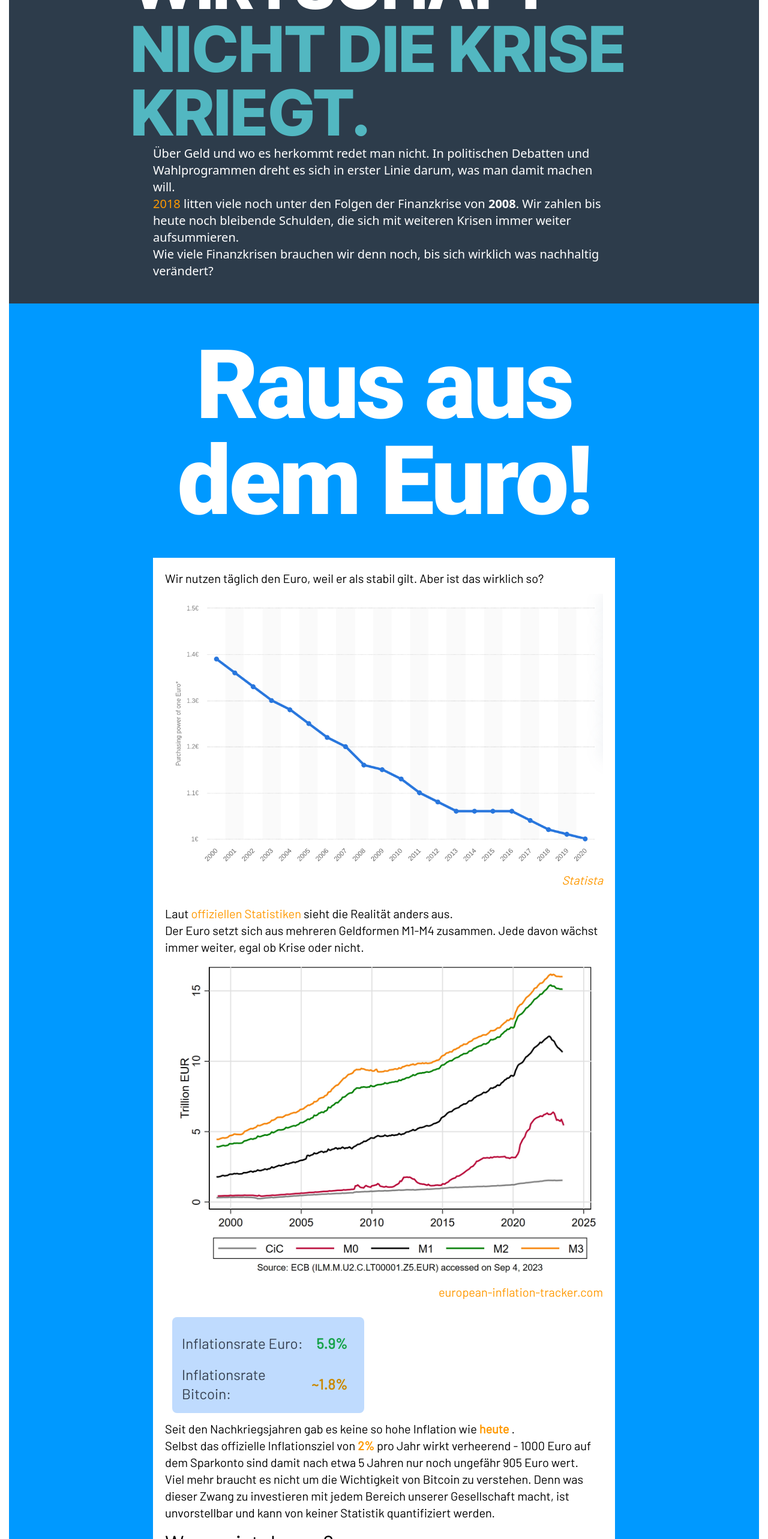
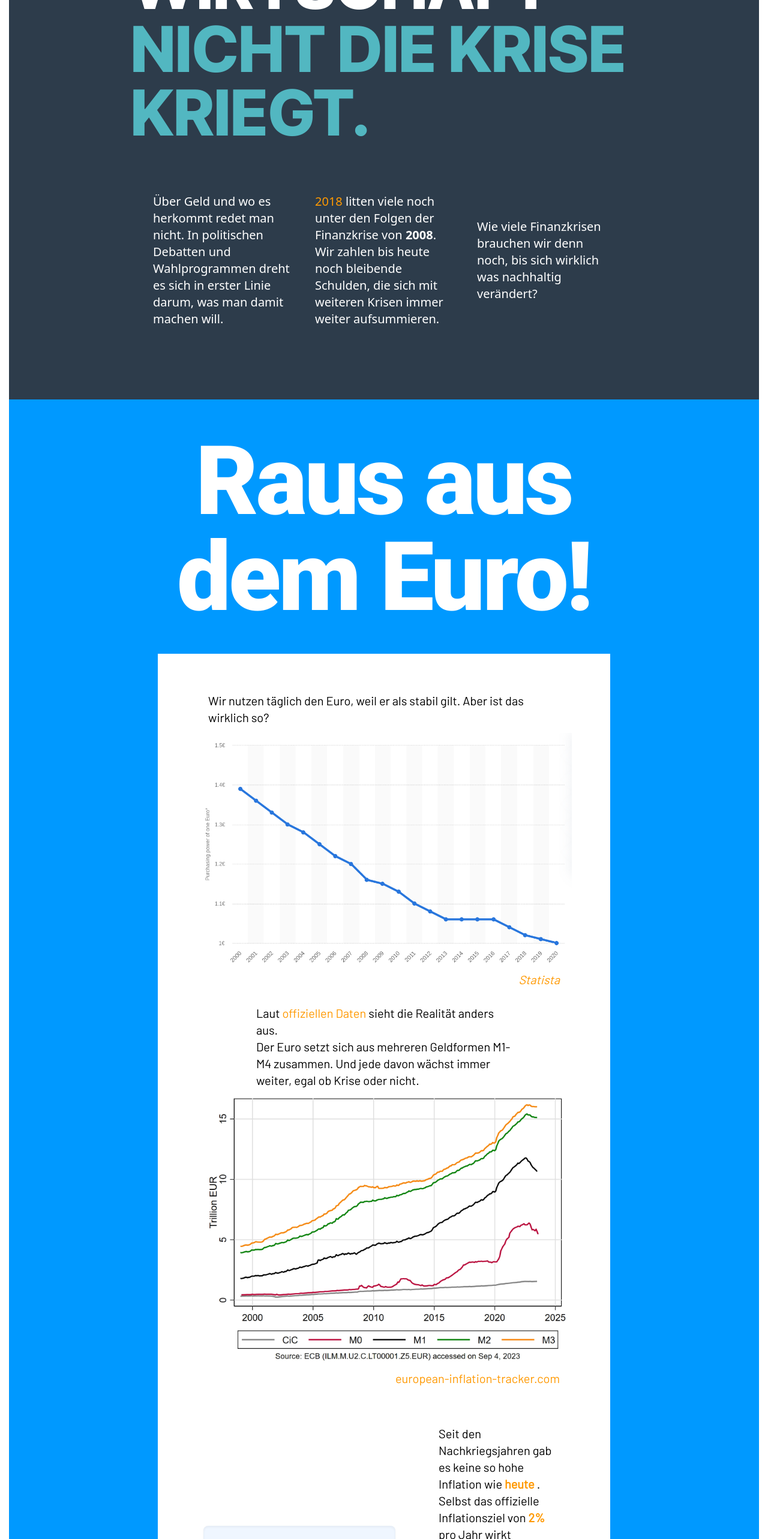
Before and after one commit to lumsdnb/werte-verbinden, a SvelteKit app: page / in a window 1280 px wide. Shown: the part 234-2800 px from the top of the page at 60% size. Built offline with nearby package versions, Linux system fonts and the light colour scheme.

Commit message:
Tweak styles and text more

```diff
--- a/src/lib/assets/Footer.svelte
+++ b/src/lib/assets/Footer.svelte
@@ -4,7 +4,7 @@
 
 <RainbowLine />
 <footer
-  class="shadow-inner flex flex-col justify-center items-center gap-2 py-10 px-4 text-center bg-lums-blue text-gray-300 text-sm"
+  class="w-screen shadow-inner flex flex-col justify-center items-center gap-2 py-10 px-4 text-center bg-lums-blue text-gray-300 text-sm"
 >
   <span class="max-w-2xl text-gray-400"
     >Bevor sich jemand beschwert: dieses Projekt hat keine Assoziationen mit
--- a/src/routes/+layout.svelte
+++ b/src/routes/+layout.svelte
@@ -6,8 +6,10 @@
 </script>
 
 <svelte:head><title>Werte verbinden</title></svelte:head>
-<main class="m-0 p-0 text-lg lg:text-xl w-full flex flex-col justify-center">
-  <RainbowLine />
+<RainbowLine />
+<main
+  class=" m-0 p-0 text-lg lg:text-xl w-full flex items-center flex-col justify-center"
+>
   <slot />
 
   <CommentBox />
--- a/src/routes/+page.svelte
+++ b/src/routes/+page.svelte
@@ -14,25 +14,8 @@
   <!-- 8 equally sized boxes -->
 </header>
 
-<!-- <section class="m-5 max-w-2xl flex flex-col items-center">
-  <blockquote class="gap-5text-xl italic font-se m ibold text-gray-900 m-10">
-    <svg
-      class="w-8 h-8 text-gray -400 dark:text-gray-600 m-4"
-      aria-hidden="true"
-      xmlns="http://www.w3.org/2000/svg"
-      fill="currentColor"
-      viewBox="0 0 18 14"
-    >
-      <path
-        d="M6 0H2a2 2 0 0 0-2 2v4a2 2 0 0 0 2 2h4v1a3 3 0 0 1-3 3H2a1 1 0 0 0 0 2h1a5.006 5.006 0 0 0 5-5V2a2 2 0 0 0-2-2Zm10 0h-4a2 2 0 0 0-2 2v4a2 2 0 0 0 2 2h4v1a3 3 0 0 1-3 3h-1a1 1 0 0 0 0 2h1a5.006 5.006 0 0 0 5-5V2a2 2 0 0 0-2-2Z"
-      />
-    </svg>
-    bla
-  </blockquote>
-</section> -->
-
 <section
-  class="text-white lg:px-60 bg-cdu-darkblue m-0 p-10 pt-16 w-full flex flex-col items-center justify-center md:px-60"
+  class="text-white lg:px-60 bg-cdu-darkblue m-0 p-10 pt-16 w-full flex flex-col items-center justify-center md:px-20"
 >
   <h2 class=" md:text-8xl text-4xl scale-110 pb-5 font-inter tracking-tight">
     DAMIT UNSERE WIRTSCHAFT <span class="text-cdu-mint">
@@ -40,12 +23,15 @@
       NICHT DIE KRISE KRIEGT.</span
     >
   </h2>
-  <p>
+  <div
+    class="md:min-w-fit flex flex-col md:flex-row md:items-center gap-y-5 gap-x-10 pt-10 md:minmin-w-fit md:w-10/12 md:py-20"
+  >
+    <p class="md:w-1/2 md:max-w-xs">
       Über Geld und wo es herkommt redet man nicht. In politischen Debatten und
       Wahlprogrammen dreht es sich in erster Linie darum, was man damit machen
       will. <br />
     </p>
-  <p>
+    <p class="md:w-1/2 md:max-w-xs">
       <a
         target="_blank"
         href="https://www.sueddeutsche.de/wirtschaft/finanzkrise-kosten-deutschland-1.4126273"
@@ -54,43 +40,51 @@
       litten viele noch unter den Folgen der Finanzkrise von
       <span class="font-bold">2008</span>. Wir zahlen bis heute noch bleibende
       Schulden, die sich mit weiteren Krisen immer weiter aufsummieren.
-    <br />Wie viele Finanzkrisen brauchen wir denn noch, bis sich wirklich was
+    </p>
+
+    <p class="md:w-1/2 md:max-w-xs">
+      Wie viele Finanzkrisen brauchen wir denn noch, bis sich wirklich was
       nachhaltig verändert?
     </p>
+  </div>
 </section>
 
-<section class="lg:px-60 bg-afd-blue text-white p-2 max-w-full font-barlow">
+<section
+  class="lg:px-60 flex flex-col items-center bg-afd-blue text-white p-2 max-w-full font-barlow"
+>
   <h2
     class="md:text-9xl text-7xl font-roboto scale-110 lg:scale-125 lg:py-20 tracking-tight p-5 text-center py-10"
   >
     Raus aus <br />dem Euro!
   </h2>
-  <div class=" bg-white text-black p-5">
-    <p>
+  <div class=" bg-white text-black md:p-16 mx-2">
+    <p class="px-5">
       Wir nutzen täglich den Euro, weil er als stabil gilt. Aber ist das
       wirklich so?
     </p>
     <div class="py-3 mb-4">
       <img src={purchasingpower} alt="money supply of the euro" />
-      <aside class="italic text-gray-100 text-right">
+      <aside class="px-5 italic text-gray-100 text-right">
         <a
           href="https://www.statista.com/statistics/1055948/value-euro-since-2000/"
           >Statista</a
         >
       </aside>
     </div>
-    <p>
+    <div class="md:px-20">
+      <p class="px-5">
         Laut <a
           href="https://data.ecb.europa.eu/publications/money-credit-and-banking/3031796"
-        >offiziellen Statistiken</a
+          >offiziellen Daten</a
         > sieht die Realität anders aus.
       </p>
-    <p>
-      Der Euro setzt sich aus mehreren Geldformen M1-M4 zusammen. Jede davon
-      wächst immer weiter, egal ob Krise oder nicht.
+      <p class="px-5">
+        Der Euro setzt sich aus mehreren Geldformen M1-M4 zusammen. Und jede
+        davon wächst immer weiter, egal ob Krise oder nicht.
+      </p>
+    </div>
     <img src={moneysupply} alt="money supply of the euro" />
-    </p>
-    <aside class="text-gray-100 mb-4 text-right">
+    <aside class="px-5 text-gray-100 mb-4 text-right">
       <a
         target="_blank"
         href="https://www.european-inflation-tracker.com/supply/"
@@ -98,13 +92,16 @@
       >
     </aside>
 
-    <section class="text-2xl w-2xl flex sm:items-center md:items-end">
-      <div class="bg-blue-200 m-3 p-4 rounded-lg w-80">
+    <div class="md:flex md:gap-10 md:my-16">
+      <section class="text-3xl w-2xl flex sm:items-center md:items-end">
+        <div
+          class="bg-blue-50 shadow-inner drop-shadow-sm inset-4 m-3 p-4 rounded-lg w-80"
+        >
           <div class="flex justify-between items-center">
             <div class="text-gray-700">Inflationsrate Euro:</div>
             <a
               href="https://www.statista.com/statistics/225698/monthly-inflation-rate-in-eu-countries/"
-            ><div class="text-green-600 font-black p-3">5.9%</div></a
+              ><div class="text-linke-red font-black p-3">6.4%</div></a
             >
           </div>
           <div class="flex justify-between items-center mt-2">
@@ -113,13 +110,12 @@
               target="_blank"
               href="https://charts.woobull.com/bitcoin-inflation/"
             >
-            <div class="text-yellow-600 font-black p-3">~1.8%</div>
+              <div class="text-pirate-orange font-black p-3">~1.8%</div>
             </a>
           </div>
         </div>
       </section>
-
-    <p>
+      <p class="px-5">
         Seit den Nachkriegsjahren gab es keine so hohe Inflation wie <a
           class="font-bold"
           href="https://de.statista.com/themen/112/inflation/"
@@ -133,33 +129,21 @@
         </a>pro Jahr wirkt verheerend - 1000 Euro auf dem Sparkonto sind damit
         nach etwa 5 Jahren nur noch ungefähr 905 Euro wert.
       </p>
-    <p>
-      Viel mehr braucht es nicht um die Wichtigkeit von Bitcoin zu verstehen.
-      Denn was dieser Zwang zu investieren mit jedem Bereich unserer
+    </div>
+    <p class="px-5 md:m-5 mb-10">
+      Viel mehr braucht es gar nicht um die Wichtigkeit von Bitcoin zu
+      verstehen. Denn was dieser Zwang zu investieren mit jedem Bereich unserer
       Gesellschaft macht, ist unvorstellbar und kann von keiner Statistik
       quantifiziert werden.
     </p>
 
-    <h3 class="text-4xl mt-4">Warum ist das so?</h3>
-    <p>
-      Laut eigenen Aussagen der EZB ist eine gewisse Inflation gewollt. Zu hohe
-      Inflation behindert das Sparen, zu niedrige hält Menschen davon ab, ihr
-      Geld auszugeben.
-    </p>
-
-    <p>
-      Würdest du mit 0% monetärer Inflation plötzlich aufhören, dein ganzes Geld
-      auszugeben? Oder würdest du dir mehr Gedanken darüber machen, wirklich
-      sinnvolle Investitionen in deine Zukunft zu tätigen, die mehr als nur Geld
-      wert sind?
-    </p>
-
+    <div class="px-5">
       <h3 class="text-4xl py-3 mt-4">Was macht das mit uns?</h3>
-    <ul class="list-disc pl-5">
+      <ul class="list-disc pl-5 md:pl-10">
         <li>
-        Menschen werden gezwungen, ihr Geld zu investieren. Wer es sich leisten
-        kann, überlässt das dem Finanzberater. Der Rest muss das halt nach der
-        Arbeit machen.
+          Menschen werden gezwungen, ihr Geld zu investieren. Wer es sich
+          leisten kann, überlässt das dem Finanzberater. Der Rest muss das halt
+          nach der Arbeit machen.
         </li>
         <li>Immobilien werden zu Wertanlagen, statt Wohnobjekten.</li>
         <li>
@@ -169,19 +153,46 @@
         </li>
       </ul>
     </div>
+
+    <section class="px-5">
+      <h3 class="text-4xl mt-8">Warum ist das so?</h3>
+      <div
+        class="flex flex-col gap-5 md:flex-row
+      md:gap-10 py-5 md:items-center"
+      >
+        <p class="md:w-1/2">
+          Laut eigenen Aussagen der EZB ist eine gewisse Inflation gewollt. Zu
+          hohe Inflation entwertet das Ersparte, zu niedrige hält Menschen davon
+          ab, ihr Geld auszugeben. <a
+            href="https://www.ecb.europa.eu/ecb/tasks/monpol/html/index.de.html"
+            >Schließlich muss ja die Wirtschaft angekurbelt werden!</a
+          >
+        </p>
+        <p class="md:w-1/2">
+          Würdest du mit 0% monetärer Inflation plötzlich aufhören, dein ganzes
+          Geld auszugeben? Oder würdest du dir mehr Gedanken darüber machen,
+          wirklich sinnvolle Investitionen in deine Zukunft zu tätigen, die mehr
+          als nur Geld wert sind?
+        </p>
+      </div>
+    </section>
+  </div>
 </section>
 <section
-  class="lg:px-60 bg-volt-violet p-10 text-white font-ubuntu flex flex-col items-center gap-3"
+  class="lg:px-20 bg-volt-violet p-10 text-white font-ubuntu flex flex-col items-center gap-3"
 >
-  <h2 class="text-5xl lg:text-9xl lg:py-20 scale-125 m-5 font-ubuntubold p-3">
+  <h2
+    class="text-5xl lg:text-8xl max-w-lg lg:py-20 scale-125 m-5 font-ubuntubold p-3 tracking-tight"
+  >
     Stabile Währung wie in der Schweiz.
   </h2>
+  <div class="px-0 md:px-10 md:mb-10 flex flex-col gap-5 lg:flex-row">
     <p>
-    Volt ist <a target="_blank" href="https://www.voltdeutschland.org/themen">
-      "überzeugt, dass gemeinsame Herausforderungen grenzübergreifende Lösungen
-      brauchen. Wer es mit der Zukunft Europas ernst meint, muss europäisch
-      denken und handeln."
+      <a target="_blank" href="https://www.voltdeutschland.org/themen"
+        >Volt ist
       </a>
+      "überzeugt, dass gemeinsame Herausforderungen grenzübergreifende Lösungen brauchen.
+      Wer es mit der Zukunft Europas ernst meint, muss europäisch denken und handeln."
     </p>
     <p>
       Ich sehe das ähnlich und gehe noch einen Schritt weiter: wer es mit der
@@ -195,18 +206,20 @@
       macht nicht an irgendwelchen Ländergrenzen halt. Es interessiert sich auch
       nicht für deine Herkunft, oder deine Hautfarbe.
     </p>
+  </div>
 </section>
 
 <section
-  class="lg:px-60 bg-green-tanne text-green-sand p-10 flex flex-col gap-3"
+  class="lg:px-20 bg-green-tanne text-green-sand p-10 flex flex-col items-center gap-3"
 >
   <h2
-    class="lg:text-9xl text-5xl scale-110 md:p-5 sm:p-2 py-5 font-roboto tracking-tighter"
+    class="lg:text-7xl md:max-w-xl text-left text-5xl scale-110 md:scale-125 md:p-5 sm:p-2 py-5 lg:py-10 font-roboto tracking-tighter"
   >
     Energiewende und Wirtschaft vereinen.
   </h2>
   <span class="relative left-44 -top-80 -z-10" />
   <!-- <BitcoinSvg fillColor="#fff17a" backgroundColor="#005437" /> -->
+  <div class="lg:flex gap-10 lg:pb-20">
     <p>
       Bitcoin wird in dieser Hinsicht oft kritisiert, da das System sehr viel
       Strom verbraucht. Und obwohl sich <a
@@ -215,7 +228,7 @@
       > immer wieder als falsch herausstellen, besteht weiterhin Skepsis.
     </p>
     <p>
-    Faktisch sieht das anders aus: das Bitcoin Netzwerk bezieht einen
+      Faktisch sieht es anders aus: das Bitcoin Netzwerk bezieht einen
       <a
         href="https://www.forbes.com/sites/seansteinsmith/2022/06/05/crypto-power-usage-is-helping-to-spur-renewable-energy-investments/"
         >beachtlichen Anteil</a
@@ -223,14 +236,17 @@
       ohne staatliche Subventionen.
     </p>
     <p>
-    Mit Mining ist ein globaler Markt entstanden, der sich den günstigsten Preis
-    für Energie sucht. Ein Kohlekraftwerk ist irgendwann leer. Eine Solarzelle
-    wird einmal gebaut und generiert ab dann so lange Strom, wie die Sonne
-    scheint.
+      Mit Mining ist ein globaler Markt entstanden, der sich den günstigsten
+      Preis für Energie sucht. Ein Kohlekraftwerk ist irgendwann leer. Eine
+      Solarzelle wird einmal gebaut und generiert ab dann so lange Strom, wie
+      die Sonne scheint.
     </p>
+  </div>
 </section>
 
-<section class="lg:px-60 bg-fdp-yellow p-10 flex flex-col items-center gap-3">
+<section
+  class="lg:px-20 bg-fdp-yellow p-10 flex flex-col items-center gap-3 lg:pb-20"
+>
   <h2
     class="text-fdp-blue text-6xl lg:text-9xl lg:py-20 scale-125 py-5 mb-7 font-roboto tracking-tight"
   >
@@ -240,7 +256,8 @@
       >Markt.</span
     >
   </h2>
-  <p>
+  <div class="md:flex gap-10">
+    <p class="md:w-10/12">
       Bitcoin wird immer wieder als <a
         class="text-fdp-magenta font-bold"
         href="https://www.finextra.com/blogposting/19256/cryptocurrency-is-dead-long-live-central-bank-digital-currency"
@@ -263,10 +280,12 @@
     </p>
     <p>
       Wer auf kurzfristige Preisspekulationen setzt, ohne der Gesellschaft einen
-    Mehrwert zu bieten, fliegt raus. Und das komplett ohne staatliche Eingriffe.
+      Mehrwert zu bieten, fliegt raus. Und das komplett ohne staatliche
+      Eingriffe.
     </p>
+  </div>
 </section>
-<section class="lg:px-60 bg-linke-red py-5 flex flex-col">
+<section class="lg:px-20 bg-linke-red py-5 flex flex-col">
   <h2
     class=" text-white relative -left-2 text-right self-center font-inter text-5xl lg:text-9xl tracking-tighter p-5"
   >
@@ -300,22 +319,34 @@
   </article>
 </section>
 
-<section class="lg:px-60 bg-pirate-orange pb-10 px-3">
+<section class="md:p-20 bg-pirate-orange pb-10 px-3 flex flex-col items-center">
   <h2
-    class=" text-white bg-black text-4xl lg:text-9xl scale-110 max-w-fit p-5 font-politics text-center relative top-10"
+    class=" text-white mb-5 bg-black text-4xl md:text-7xl scale-110 max-w-fit p-3 font-politics text-center"
   >
     TRANSPARENTER ALS POLITIK
   </h2>
-  <p class="p-10 pt-20">
+  <div class="flex flex-col items-center justify-center gap-7 p-5">
+    <p>
       Alle Transaktionen auf der Bitcoin-Blockchain sind nachverfolgbar, der
-    Quellcode ist öffentlich einsehbar. Während die Zinspolitik der EZB schwer
-    zu durschschauen ist, ist die Geldpolitik von Bitcoin jederzeit berechenbar
-    und kann von jedem Teilnehmer des Netzwerks überprüft werden.
+      Quellcode ist <a
+        class="text-volt-violet"
+        href="https://github.com/bitcoin/bitcoin/blob/d2b8c5e1234cdaff84bd1f60aea598d219cdac5e/src/consensus/amount.h#L26"
+        >öffentlich einsehbar</a
+      >.
     </p>
+    <p>
+      Die Regeln des Geldsystems der EZB sind schwer zu durschschauen. Die von
+      Bitcoin sind <a
+        class="text-volt-violet"
+        href="https://bitcoin.stackexchange.com/questions/48085/how-many-bitcoins-are-there-currently-in-circulation/48087#48087"
+        >jederzeit berechenbar</a
+      >.
+    </p>
+  </div>
 </section>
-<section class="lg:mx-60 m-2 mb-10 p-0 border-black border-4">
+<section class="flex flex-col lg:mx-20 md:w-96 m-2 p-0 border-black border-4">
   <div class="m-2 px-3 mb-0 py-1">
-    <h2 class="font-partei text-black text-6xl py-4 pb-0">
+    <h2 class="font-partei mb-10 text-black text-6xl py-4 pb-0">
       Stabiles Geld für Europa. Für alles andere gibt es den Euro.
     </h2>
   </div>
```
Lines whose indentation alone changed are shown as unchanged.
